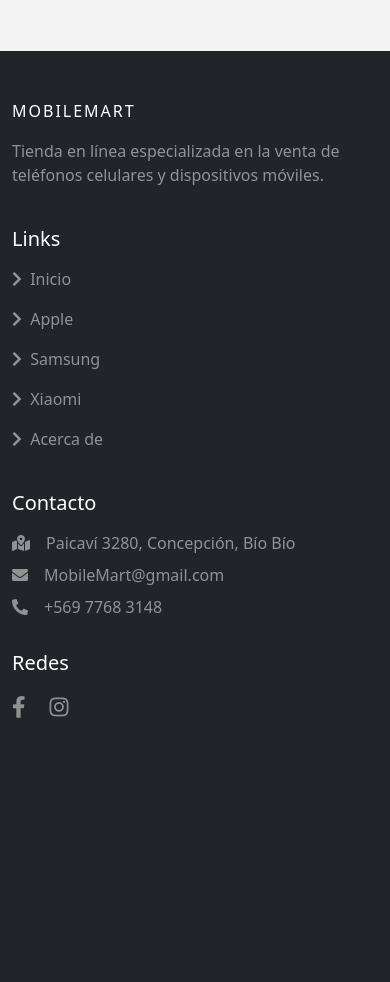
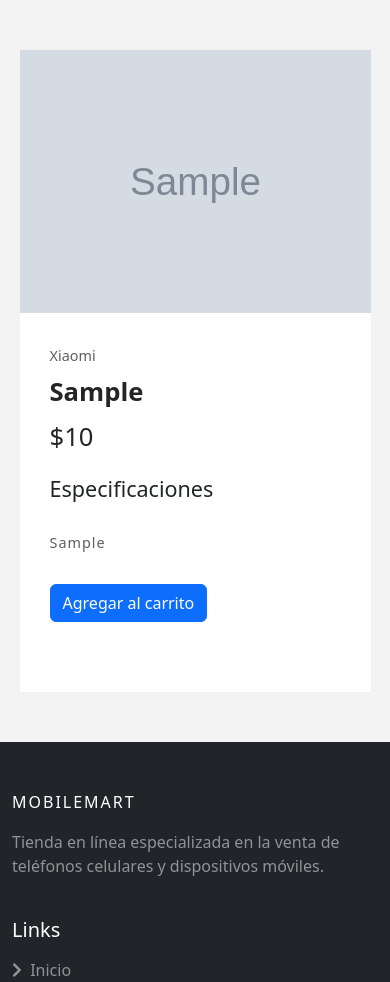
Before and after one commit to m-fuentesr/proyecto-github, a Django app: page /detalleproducto/1/ in a window 390 px wide. Shown: the part 57-1039 px from the top of the page. Before the commit the page ends 775 px from the top, so only its background shows below. Run offline with Django 5.2, Linux system fonts and the light colour scheme; tables that the repository leaves empty hold one stand-in row (values such as "Sample post"); grey boxes marked "Sample" are stand-in pictures; some libraries are stand-ins or nearby versions.

Commit message:
Matías Fuentes
feat: agregar vista detallada de producto (celular) para el usuario cliente

Agregado contenido visual y funcional para mostrar detalles de productos individuales:
- Se añadió el contenido que muestra los detalles del celular dentro del bloque de contenido, incluyendo imagen, marca, modelo, precio y especificaciones.
- Se aplicó formato numérico al precio usando el filtro `intcomma` de `humanize`.
- Se utilizó una hoja de estilo externa (`Producto.css`) importada desde `static/mobilemart/css/`.
- Se incluyó un formulario con botón de acción para agregar el producto al carrito mediante POST a la URL `agregar_al_carrito` (aún no implementada=.
- Se incorporó jQuery para mejorar la experiencia de selección de opciones (`.c-checkbox`).

```diff
--- a/mobilemart/templates/mobilemart/detalleproducto.html
+++ b/mobilemart/templates/mobilemart/detalleproducto.html
@@ -13,6 +13,56 @@
 
     {% block contenido %}
 
+    <section id="product-page">
+        <div class="product-details">
+            <!--Imagen-->
+            <div class="product-img">
+                <img src="{{celular.foto.url}}" alt="" />
+            </div>
+            <!--Texto-->
+            <div class="product-text">
+                <!--Detalles-->
+                <span class="product-category">{{celular.marca}}</span>
+                <h3>{{celular.modelo}}</h3>
+                <span class="product-price">${{celular.precio|intcomma:False}}</span>
+                <h4 style="margin-top: 20px;">Especificaciones</h4>
+                <p>{{celular.especificaciones}}
+                    <!-- <br />
+                    Procesador: Apple A16 Bionic
+                    <br />
+                    Memoria: RAM de 6 GB, almacenamiento base de 128 GB
+                    <br />
+                    Cámara: Sistema de cámara triple mejorado
+                    <br />
+                    Batería: Mayor capacidad y carga rápida
+                    <br />
+                    Conectividad: 5G avanzado, Wi-Fi 6E, Bluetooth 5.2
+                    <br />
+                    Diseño: Premium de vidrio y metal con certificación IP68
+                    <br />
+                    Sistema Operativo: iOS 16 -->
+                </p>
 
+                <!--btn-->
+                <div class="product-button">
+                    <form action="{% url 'agregar_al_carrito' id=celular.id %}" method="post">
+                        {% csrf_token %}
+                        <input type="hidden" name="cantidad" value="1">
+                        <button type="submit" class="btn btn-primary">Agregar al carrito</button>
+                    </form>
+                </div>
+            </div>
+        </div>
+    </section>
+
+    <!--==Jquery===========================-->
+    <script src="https://code.jquery.com/jquery-3.6.1.js"
+        integrity="sha256-3zlB5s2uwoUzrXK3BT7AX3FyvojsraNFxCc2vC/7pNI=" crossorigin="anonymous"></script>
+
+    <script>
+        $('.c-checkbox').on('change', function () {
+            $('.c-checkbox').not(this).prop('checked', false);
+        });
+    </script>
 
     {% endblock contenido %}
```
